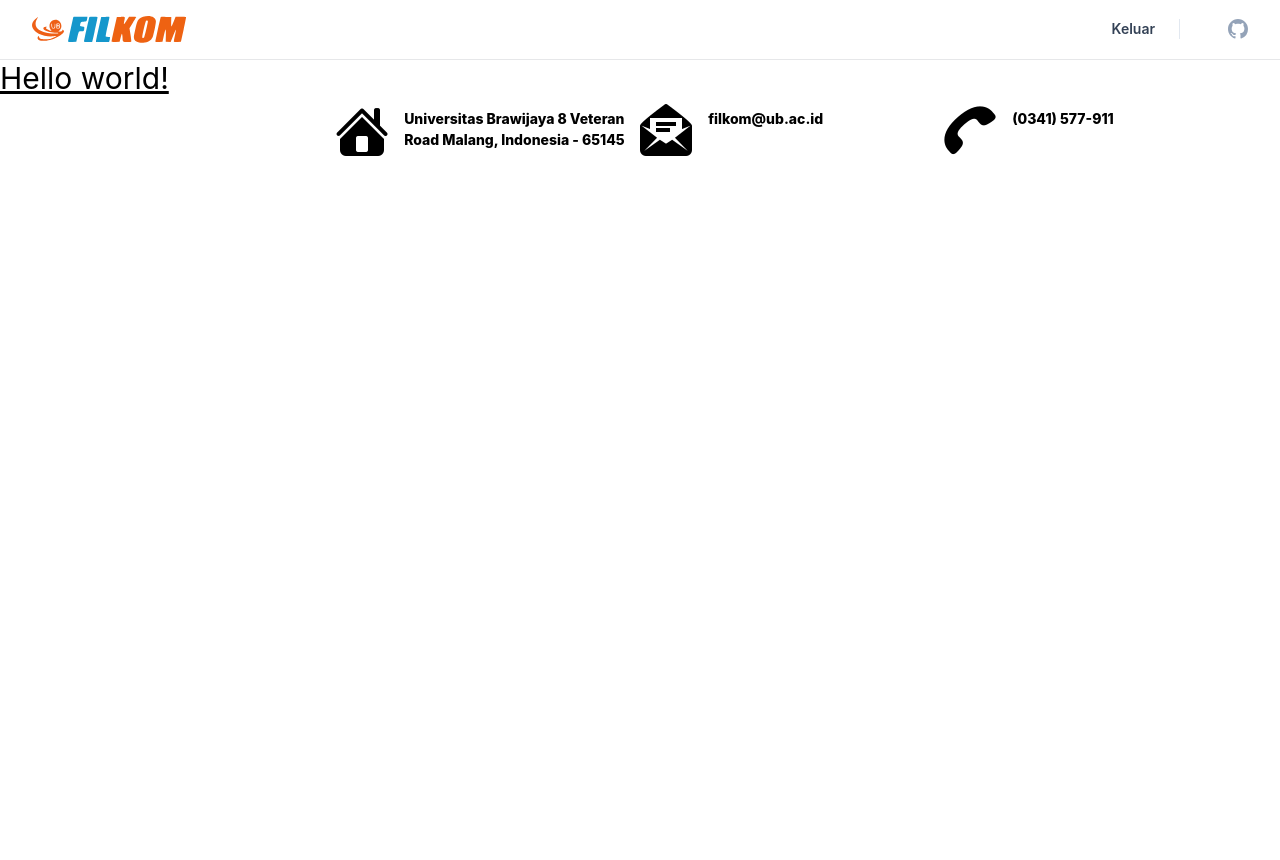
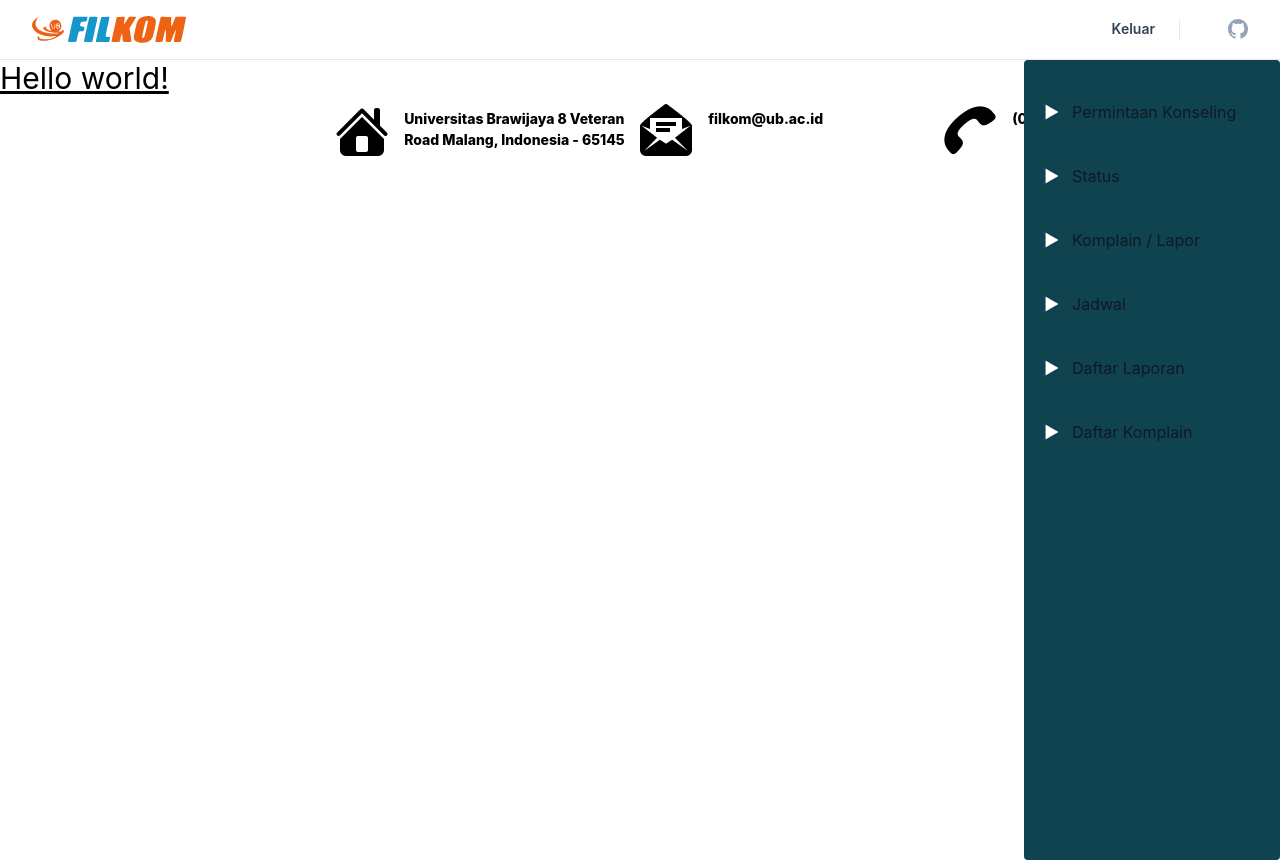
Before and after one commit to Evan-aja/rpl-konsultasi, a Next.js app: page /komplain in a window 1280 px wide. Before the commit the page ends 800 px from the top, so only its background shows below. Built offline with nearby package versions, Linux system fonts and the light colour scheme.

Commit message:
Navbar + Sidebar Mahasiswa, Dosen, Admin Changes to be committed: 	modified:   components/navbar.tsx 	new file:   components/sidebar.tsx 	modified:   package-lock.json 	modified:   pages/_app.tsx 	modified:   tailwind.config.js

```diff
--- a/components/navbar.tsx
+++ b/components/navbar.tsx
@@ -18,7 +18,7 @@ export default function NavBar(){
                             </g>
                         </svg>
                     </a>
-                    <div className="relative hidden lg:flex items-center ml-auto">
+                    <div className="relative flex items-center ml-auto">
                         <nav className="text-sm leading-6 font-semibold text-slate-700 dark:text-slate-200">
                         <ul className="flex space-x-8">
                             <li>
@@ -38,7 +38,7 @@ export default function NavBar(){
                             </a>
                         </div>
                     </div>
-                    <button type="button" className="ml-auto text-slate-500 w-8 h-8 -my-1 flex items-center justify-center hover:text-slate-600 lg:hidden dark:text-slate-400 dark:hover:text-slate-300">
+                    {/* <button type="button" className="ml-auto text-slate-500 w-8 h-8 -my-1 flex items-center justify-center hover:text-slate-600 lg:hidden dark:text-slate-400 dark:hover:text-slate-300">
                         <span className="sr-only">Search
                         </span>
                         <svg width="24" height="24" fill="none" stroke="currentColor" strokeWidth="2" strokeLinecap="round" strokeLinejoin="round" aria-hidden="true">
@@ -57,7 +57,7 @@ export default function NavBar(){
                             </path>
                         </svg>
                         </button>
-                    </div>
+                    </div> */}
                     </div>
                 </div>
                 </div>
--- /dev/null
+++ b/components/sidebar.tsx
@@ -0,0 +1,143 @@
+interface Siapa{
+    siapa: String,
+}
+export default function Sidebar(siapa:Siapa){
+    if (siapa.siapa=="Dosen"){
+        return (
+            <>
+                <aside className="w-64 right-0 absolute h-screen" aria-label="Sidebar">
+                    <div className="overflow-y-auto py-4 px-3 bg-cyan rounded dark:bg-cyan h-screen">
+                        <ul className="mt-4 space-y-6">
+                            <li>
+                                <a href="#" className="flex items-center p-2 text-base font-normal text-gray-900 rounded-lg dark:text-white hover:bg-gray-100 dark:hover:bg-gray-700">
+                                <svg width="16" height="16" viewBox="0 0 21 26" fill="none" xmlns="http://www.w3.org/2000/svg">
+                                    <path d="M21 13L-1.14193e-06 25.1244L-8.1987e-08 0.875644L21 13Z" fill="white"/>
+                                </svg>
+                                <span className="ml-3">Permintaan Konseling</span>
+                                </a>
+                            </li>
+                            <li>
+                                <a href="#" className="flex items-center p-2 text-base font-normal text-gray-900 rounded-lg dark:text-white hover:bg-gray-100 dark:hover:bg-gray-700">
+                                <svg width="16" height="16" viewBox="0 0 21 26" fill="none" xmlns="http://www.w3.org/2000/svg">
+                                    <path d="M21 13L-1.14193e-06 25.1244L-8.1987e-08 0.875644L21 13Z" fill="white"/>
+                                </svg>
+                                <span className="ml-3">Status</span>
+                                </a>
+                            </li>
+                            <li>
+                                <a href="#" className="flex items-center p-2 text-base font-normal text-gray-900 rounded-lg dark:text-white hover:bg-gray-100 dark:hover:bg-gray-700">
+                                <svg width="16" height="16" viewBox="0 0 21 26" fill="none" xmlns="http://www.w3.org/2000/svg">
+                                    <path d="M21 13L-1.14193e-06 25.1244L-8.1987e-08 0.875644L21 13Z" fill="white"/>
+                                </svg>
+                                <span className="ml-3">Komplain / Lapor</span>
+                                </a>
+                            </li>
+                            <li>
+                                <a href="#" className="flex items-center p-2 text-base font-normal text-gray-900 rounded-lg dark:text-white hover:bg-gray-100 dark:hover:bg-gray-700">
+                                <svg width="16" height="16" viewBox="0 0 21 26" fill="none" xmlns="http://www.w3.org/2000/svg">
+                                    <path d="M21 13L-1.14193e-06 25.1244L-8.1987e-08 0.875644L21 13Z" fill="white"/>
+                                </svg>
+                                <span className="ml-3">Jadwal</span>
+                                </a>
+                            </li>
+                        </ul>
+                    </div>
+                </aside>
+            </>
+        )
+    }
+    else if (siapa.siapa=="Admin"){
+        return (
+            <>
+                <aside className="w-64 right-0 absolute h-screen" aria-label="Sidebar">
+                    <div className="overflow-y-auto py-4 px-3 bg-cyan rounded dark:bg-cyan h-screen">
+                        <ul className="mt-4 space-y-6">
+                            <li>
+                                <a href="#" className="flex items-center p-2 text-base font-normal text-gray-900 rounded-lg dark:text-white hover:bg-gray-100 dark:hover:bg-gray-700">
+                                <svg width="16" height="16" viewBox="0 0 21 26" fill="none" xmlns="http://www.w3.org/2000/svg">
+                                    <path d="M21 13L-1.14193e-06 25.1244L-8.1987e-08 0.875644L21 13Z" fill="white"/>
+                                </svg>
+                                <span className="ml-3">Permintaan Konseling</span>
+                                </a>
+                            </li>
+                            <li>
+                                <a href="#" className="flex items-center p-2 text-base font-normal text-gray-900 rounded-lg dark:text-white hover:bg-gray-100 dark:hover:bg-gray-700">
+                                <svg width="16" height="16" viewBox="0 0 21 26" fill="none" xmlns="http://www.w3.org/2000/svg">
+                                    <path d="M21 13L-1.14193e-06 25.1244L-8.1987e-08 0.875644L21 13Z" fill="white"/>
+                                </svg>
+                                <span className="ml-3">Status</span>
+                                </a>
+                            </li>
+                            <li>
+                                <a href="#" className="flex items-center p-2 text-base font-normal text-gray-900 rounded-lg dark:text-white hover:bg-gray-100 dark:hover:bg-gray-700">
+                                <svg width="16" height="16" viewBox="0 0 21 26" fill="none" xmlns="http://www.w3.org/2000/svg">
+                                    <path d="M21 13L-1.14193e-06 25.1244L-8.1987e-08 0.875644L21 13Z" fill="white"/>
+                                </svg>
+                                <span className="ml-3">Komplain / Lapor</span>
+                                </a>
+                            </li>
+                            <li>
+                                <a href="#" className="flex items-center p-2 text-base font-normal text-gray-900 rounded-lg dark:text-white hover:bg-gray-100 dark:hover:bg-gray-700">
+                                <svg width="16" height="16" viewBox="0 0 21 26" fill="none" xmlns="http://www.w3.org/2000/svg">
+                                    <path d="M21 13L-1.14193e-06 25.1244L-8.1987e-08 0.875644L21 13Z" fill="white"/>
+                                </svg>
+                                <span className="ml-3">Jadwal</span>
+                                </a>
+                            </li>
+                            <li>
+                                <a href="#" className="flex items-center p-2 text-base font-normal text-gray-900 rounded-lg dark:text-white hover:bg-gray-100 dark:hover:bg-gray-700">
+                                <svg width="16" height="16" viewBox="0 0 21 26" fill="none" xmlns="http://www.w3.org/2000/svg">
+                                    <path d="M21 13L-1.14193e-06 25.1244L-8.1987e-08 0.875644L21 13Z" fill="white"/>
+                                </svg>
+                                <span className="ml-3">Daftar Laporan</span>
+                                </a>
+                            </li>
+                            <li>
+                                <a href="#" className="flex items-center p-2 text-base font-normal text-gray-900 rounded-lg dark:text-white hover:bg-gray-100 dark:hover:bg-gray-700">
+                                <svg width="16" height="16" viewBox="0 0 21 26" fill="none" xmlns="http://www.w3.org/2000/svg">
+                                    <path d="M21 13L-1.14193e-06 25.1244L-8.1987e-08 0.875644L21 13Z" fill="white"/>
+                                </svg>
+                                <span className="ml-3">Daftar Komplain</span>
+                                </a>
+                            </li>
+                        </ul>
+                    </div>
+                </aside>
+            </>
+        )
+    }
+    return (
+        <>
+            <aside className="w-64 right-0 absolute h-screen" aria-label="Sidebar">
+                <div className="overflow-y-auto py-4 px-3 bg-cyan rounded dark:bg-cyan h-screen">
+                    <ul className="mt-4 space-y-6">
+                        <li>
+                            <a href="#" className="flex items-center p-2 text-base font-normal text-gray-900 rounded-lg dark:text-white hover:bg-gray-100 dark:hover:bg-gray-700">
+                            <svg width="16" height="16" viewBox="0 0 21 26" fill="none" xmlns="http://www.w3.org/2000/svg">
+                                <path d="M21 13L-1.14193e-06 25.1244L-8.1987e-08 0.875644L21 13Z" fill="white"/>
+                            </svg>
+                            <span className="ml-3">Ajukan Konseling</span>
+                            </a>
+                        </li>
+                        <li>
+                            <a href="#" className="flex items-center p-2 text-base font-normal text-gray-900 rounded-lg dark:text-white hover:bg-gray-100 dark:hover:bg-gray-700">
+                            <svg width="16" height="16" viewBox="0 0 21 26" fill="none" xmlns="http://www.w3.org/2000/svg">
+                                <path d="M21 13L-1.14193e-06 25.1244L-8.1987e-08 0.875644L21 13Z" fill="white"/>
+                            </svg>
+                            <span className="ml-3">Status</span>
+                            </a>
+                        </li>
+                        <li>
+                            <a href="#" className="flex items-center p-2 text-base font-normal text-gray-900 rounded-lg dark:text-white hover:bg-gray-100 dark:hover:bg-gray-700">
+                            <svg width="16" height="16" viewBox="0 0 21 26" fill="none" xmlns="http://www.w3.org/2000/svg">
+                                <path d="M21 13L-1.14193e-06 25.1244L-8.1987e-08 0.875644L21 13Z" fill="white"/>
+                            </svg>
+                            <span className="ml-3">Komplain / Lapor</span>
+                            </a>
+                        </li>
+                    </ul>
+                </div>
+            </aside>
+        </>
+    )
+}
--- a/pages/_app.tsx
+++ b/pages/_app.tsx
@@ -2,11 +2,15 @@ import '../styles/globals.css'
 import type { AppProps } from 'next/app'
 import NavBar from '../components/navbar'
 import Footer from '../components/footer'
+import Sidebar from '../components/sidebar'
 
 export default function App({ Component, pageProps }: AppProps) {
   return (
     <>
       <NavBar/>
+      {/* <Sidebar siapa={"Mahasiswa"}/> */}
+      {/* <Sidebar siapa={"Dosen"}/> */}
+      <Sidebar siapa={"Admin"}/>
       <Component {...pageProps} />
       <Footer/>
     </>
--- a/tailwind.config.js
+++ b/tailwind.config.js
@@ -6,7 +6,11 @@ module.exports = {
     "./components/**/*.{js,ts,jsx,tsx}",
   ],
   theme: {
-    extend: {},
+    extend: {
+      colors:{
+        cyan: '#0f4350',
+      }
+    },
   },
   plugins: [],
 }
```
Also changed, not shown: 1 other file (tests, documents, lock files or other folders).
